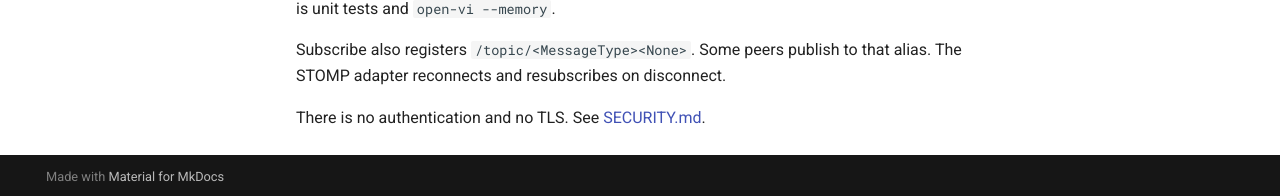
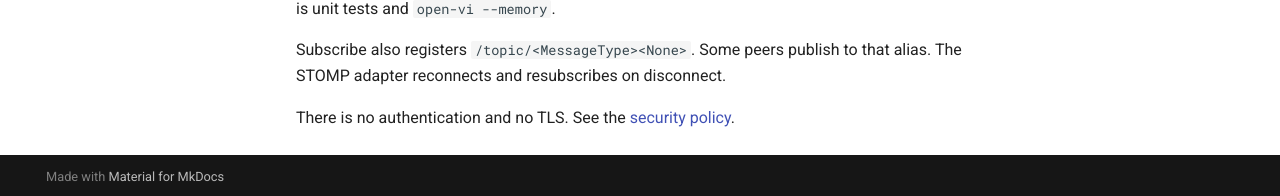
Before and after one commit to OpenAutonomy/open-vi, an MkDocs documentation site: the page built from docs/ASB.md, in a window 1280 px wide and 1032 px high. Shown: the part 833-1029 px from the top of the window. Built offline with MkDocs 1.6.1 and Material for MkDocs 9.7.7, drawn with Linux system fonts in a browser that asks for light colours; comment, search, counter and statistics services are not loaded.

Commit message:
Point docs security links at GitHub so MkDocs strict build can resolve them.
SECURITY.md is outside docs/, and ../SECURITY.md is a missing page under --strict.

Co-authored-by: Cursor <cursoragent@cursor.com>

```diff
--- a/docs/ASB.md
+++ b/docs/ASB.md
@@ -38,4 +38,5 @@ Subscribe also registers `/topic/<MessageType><None>`. Some peers publish
 to that alias. The STOMP adapter reconnects and resubscribes on
 disconnect.
 
-There is no authentication and no TLS. See [SECURITY.md](../SECURITY.md).
+There is no authentication and no TLS. See the
+[security policy](https://github.com/OpenAutonomy/open-vi/blob/main/SECURITY.md).
--- a/mkdocs.yml
+++ b/mkdocs.yml
@@ -28,7 +28,7 @@ plugins:
             show_source: false
             filters: ["!^_"]
 
-# Some pages link to ../SECURITY.md and compose paths for GitHub.
+# SECURITY.md lives at the repo root; docs pages use the GitHub URL.
 validation:
   omitted_files: warn
   absolute_links: ignore
```
Also changed, not shown: docs/CONTRIBUTING.md (+1 -1 lines).
